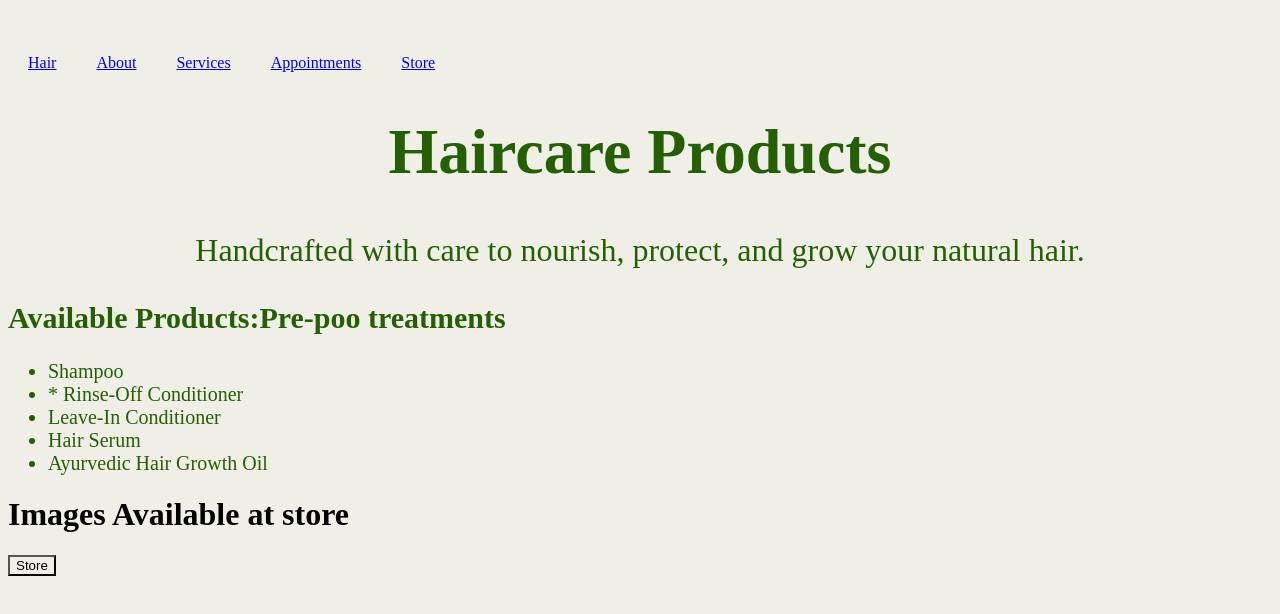
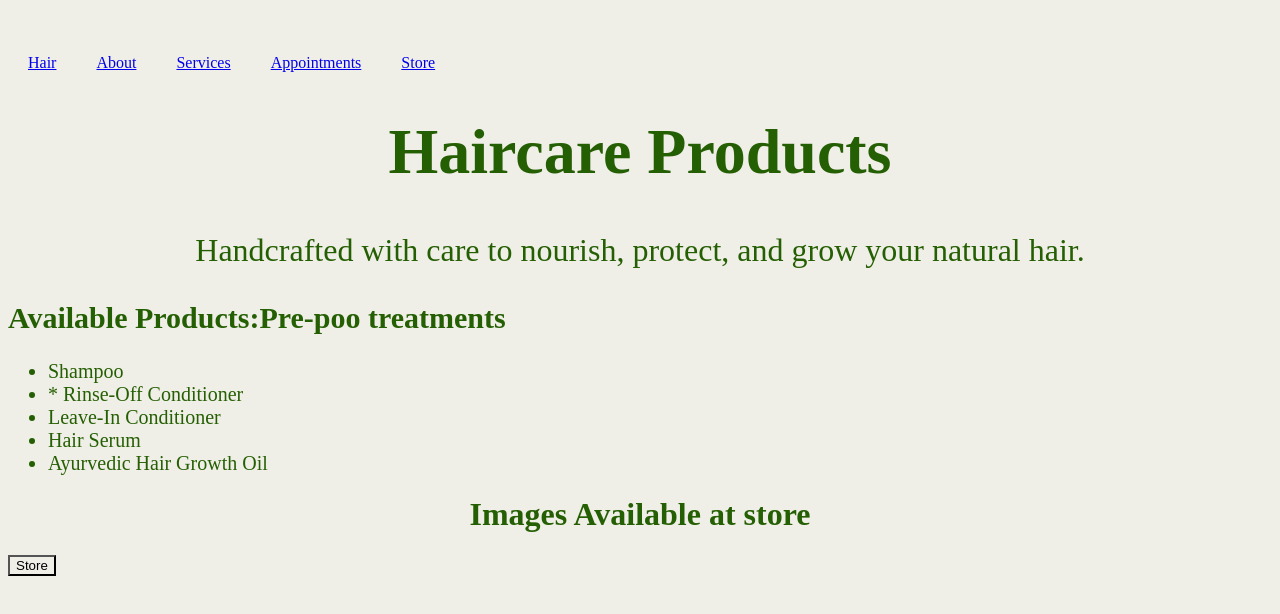
Before and after one commit to SilentStorm227/FaNatural, a React (Vite) app: page /services/products in a window 1280 px wide. Shown: the top 614 px of the page. Built offline with nearby package versions, Linux system fonts and the light colour scheme.

Commit message:
product page

```diff
--- a/src/components/pages/Products.jsx
+++ b/src/components/pages/Products.jsx
@@ -1,7 +1,8 @@
-import React from "react";
+import { Link } from "react-router-dom";
 import "../style/products.css"
+import Store from "./Store";
 
-function Wigcare(){
+function Products(){
     return(
         <div>
             <div className="top">
@@ -18,10 +19,13 @@ function Wigcare(){
                 <li>Ayurvedic Hair Growth Oil</li>
                 </ul>
             </div>
-            <h1>Images Available at store</h1>
-            <button>Store</button>
+            <h1 className="top">Images Available at store</h1>
+
+                        <Link to="/store" className="button">
+                            <button className="ttext">Store</button>
+                    </Link>
         </div>
     )
 }
 
-export default Wigcare;
+export default Products;
--- a/src/components/pages/Services.jsx
+++ b/src/components/pages/Services.jsx
@@ -23,7 +23,6 @@ Whether you’re wearing braids, wigs, or your natural hair, we bring holistic b
                     <p className="texts2">Scalp and hair treatment</p>
                     </Link>
 
-                    <div className="Hairproducts"><p className="texts">Hair products</p></div>
                         <Link to="./products" className="Hairproducts">
                     <p className="texts">Hair products</p>
                     </Link>
```
